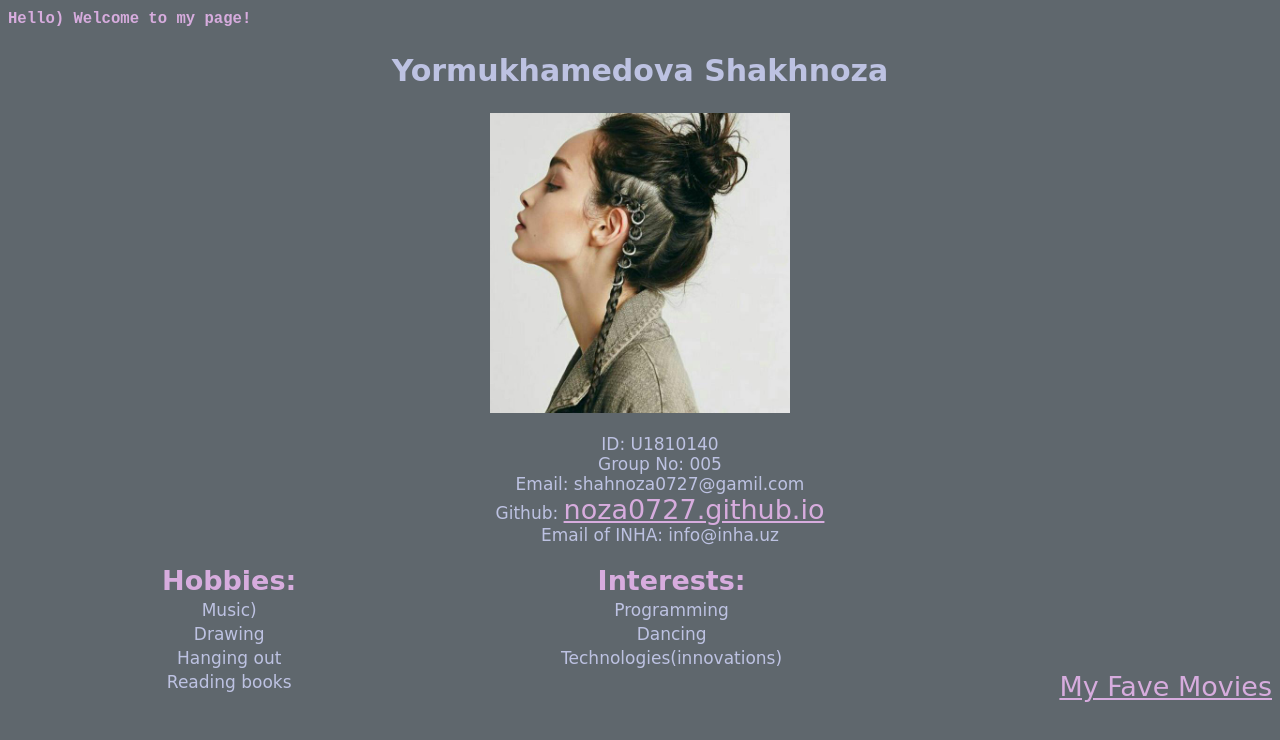
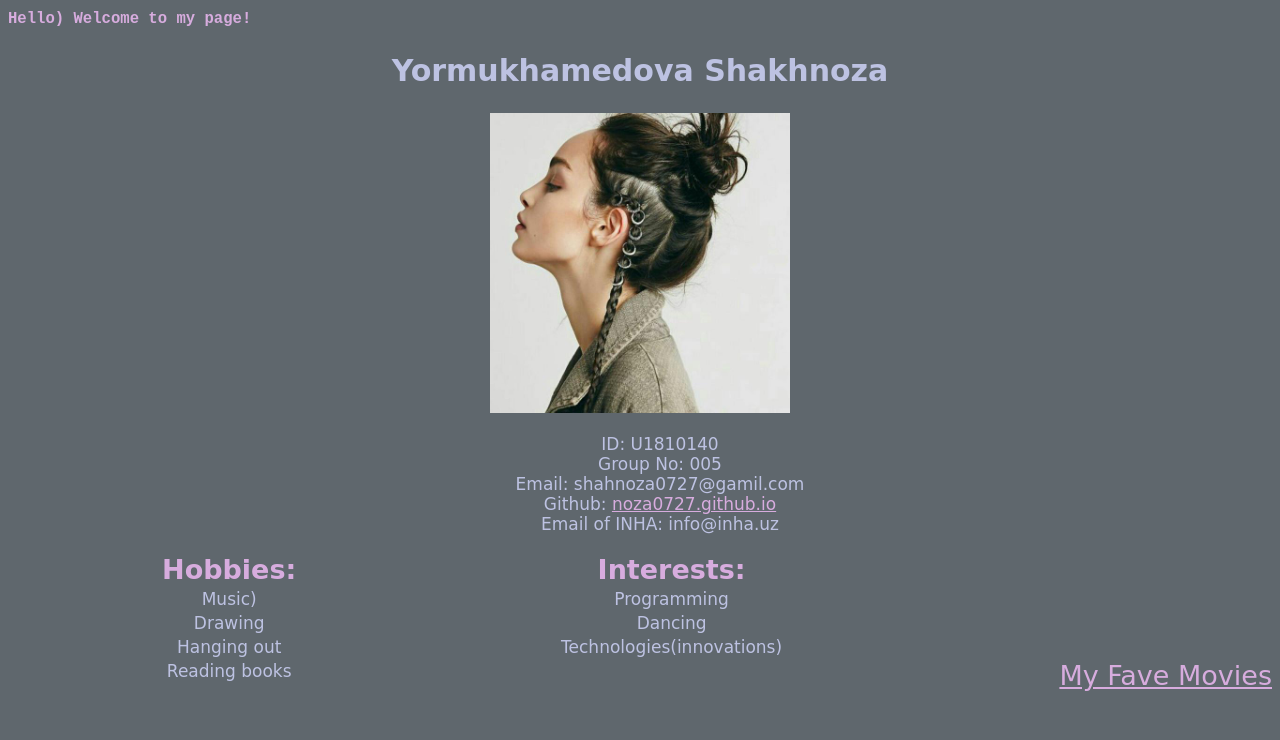
Before and after one commit to noza0727/noza0727.github.io, a plain HTML site: page index.htm in a window 1280 px wide. Drawn offline with Linux system fonts and the light colour scheme.

Commit message:
Update index.htm

```diff
--- a/index.htm
+++ b/index.htm
@@ -17,7 +17,7 @@
                 <li>ID: U1810140</li>
                 <li>Group No: 005</li>
                 <li>Email: shahnoza0727@gamil.com</li>
-                <li>Github: <a href="noza0727.github.io" target="_blank">noza0727.github.io</a></li>
+                <li>Github: <a href="noza0727.github.io" target="_blank" style="font-size: 17px;">noza0727.github.io</a></li>
                 <li>Email of INHA: info@inha.uz</li>
             </ul>
         </div>
```
